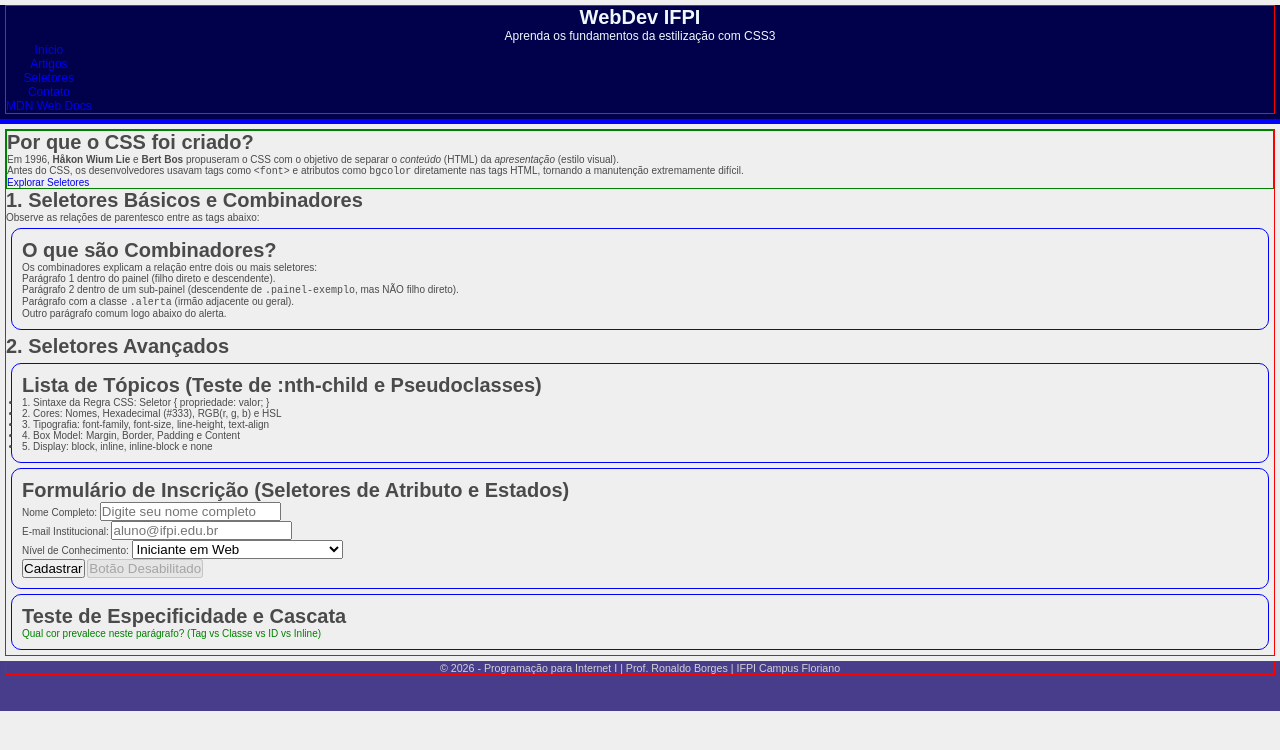
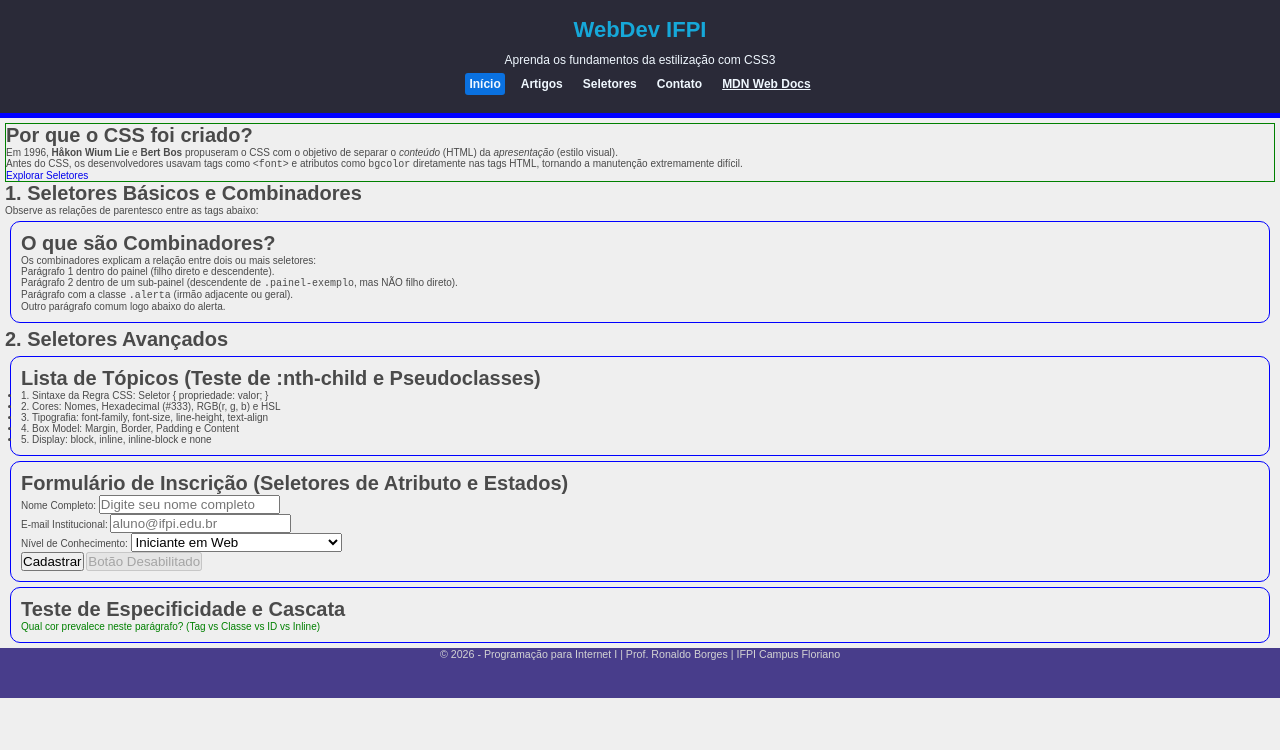
Before and after one commit to profRonaldoIFPI/ProgramacaoParaInternet1_2026.2, a plain HTML site: page Aula_1109_CSS/index.html in a window 1280 px wide. Drawn offline with Linux system fonts and the light colour scheme.

Commit message:
Aula de 18/09

```diff
--- a/Aula_1109_CSS/style.css
+++ b/Aula_1109_CSS/style.css
@@ -56,7 +56,7 @@
 .container {
     /* Experimente: width: 90%; max-width: 1000px; margin: 0 auto; */
     margin: 5px;
-    border: 1px solid red;
+    /* border: 1px solid red; */
 }
 
 .card {
@@ -82,14 +82,18 @@
    -------------------------------------------------------------------------- */
 #cabecalho-principal {
     /* Experimente: background-color, color, padding, text-align */
-    background-color: rgb(0, 0, 75);
+    background-color: rgb(42, 42, 56);
     border-bottom: 5px solid blue;
     color: aliceblue;
     text-align: center;
+    padding: 1.2rem;
 }
 
 #logo {
-    /* Estilização do título principal */
+    color: #16a8d9;
+    font-size: 2.2rem;
+    margin-bottom: 1rem;
+    /* line-height: 3rem; */
 }
 
 #rodape-principal {
@@ -112,11 +116,32 @@
 
 /* Descendente: todos os <a> dentro de .menu-navegacao */
 
-.menu-navegacao {
+.menu-navegacao ul{
     display: flex;
+    justify-content: center; /*horizontal*/
+    list-style: none;
+    gap: 1.2rem;
+    margin: 1rem;
 }
 
-.menu-navegacao a {}
+.menu-navegacao a {
+    /* background-color: rgb(10, 113, 224); */
+    color: aliceblue;
+    padding: 0.4rem;
+    border-radius: 3px;
+    font-weight: 700;
+}
+.menu-navegacao a:hover{
+    background-color:   #4a4a4a60;
+    color: rgb(25, 155, 248);
+}
+.ativo{
+    background-color: rgb(10, 113, 224);
+}
+.link-externo{
+    color:  rgb(25, 155, 248);
+    text-decoration: underline;
+}
 
 /* Filho direto: apenas <p> diretamente filhos de .painel-exemplo */
 .painel-exemplo>p {}
```
Also changed, not shown: 1 other file.
